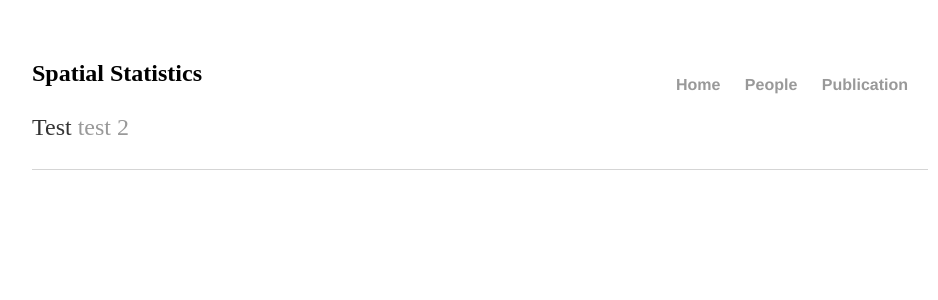
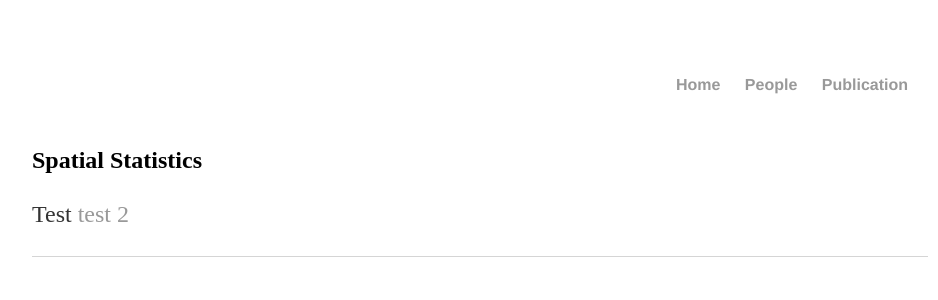
Before and after one commit to starestar/limcstat.github.io, a Jekyll site: the page built from index.html, in a window 1280 px wide. Shown: the top 300 px of the page, without its empty margins (160-1098 px from the left). Built offline with Jekyll 4.4.1, drawn with Linux system fonts in a browser that asks for light colours.

Commit message:
Update index.html

```diff
--- a/index.html
+++ b/index.html
@@ -4,7 +4,7 @@ title: Spatial Statistics Lab
 ---
 <div class="blurb">
 
-	<h1> </h1>
+	<h1> &nbsp;</h1>
 
 	<h2> Spatial Statistics </h2>
 	<p>Test <a href="/about">test 2</a></p>
```
